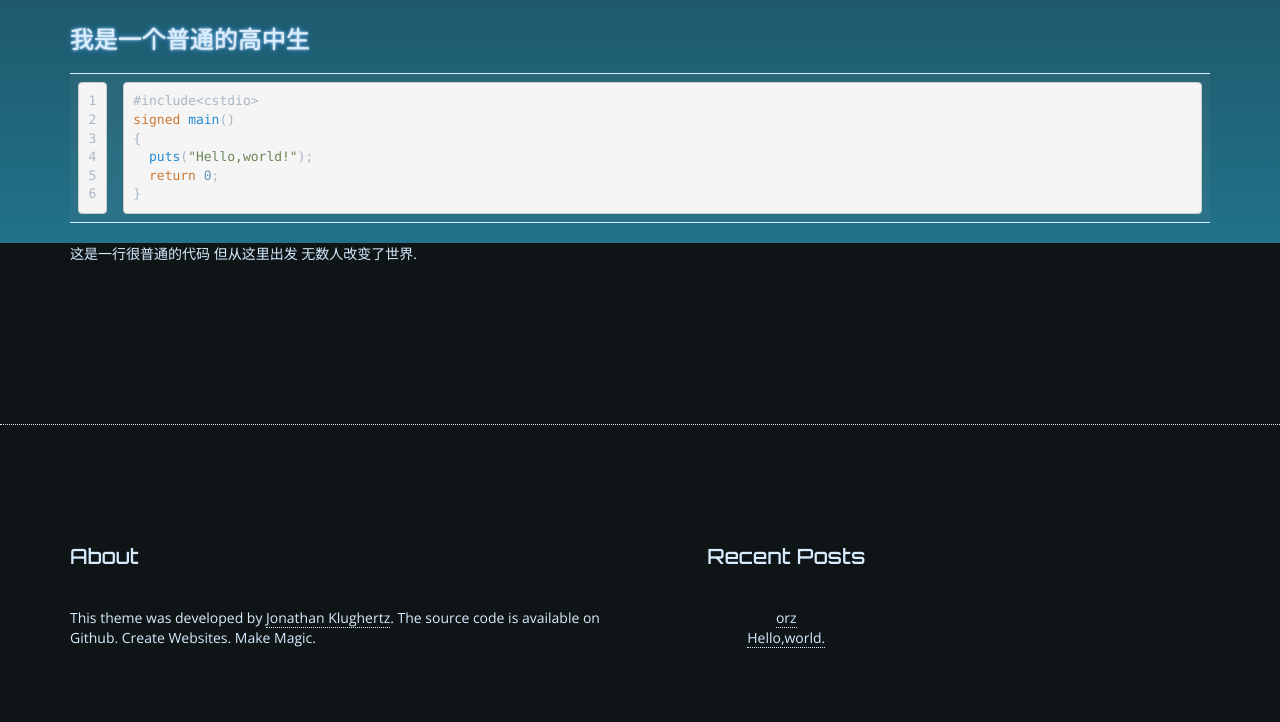
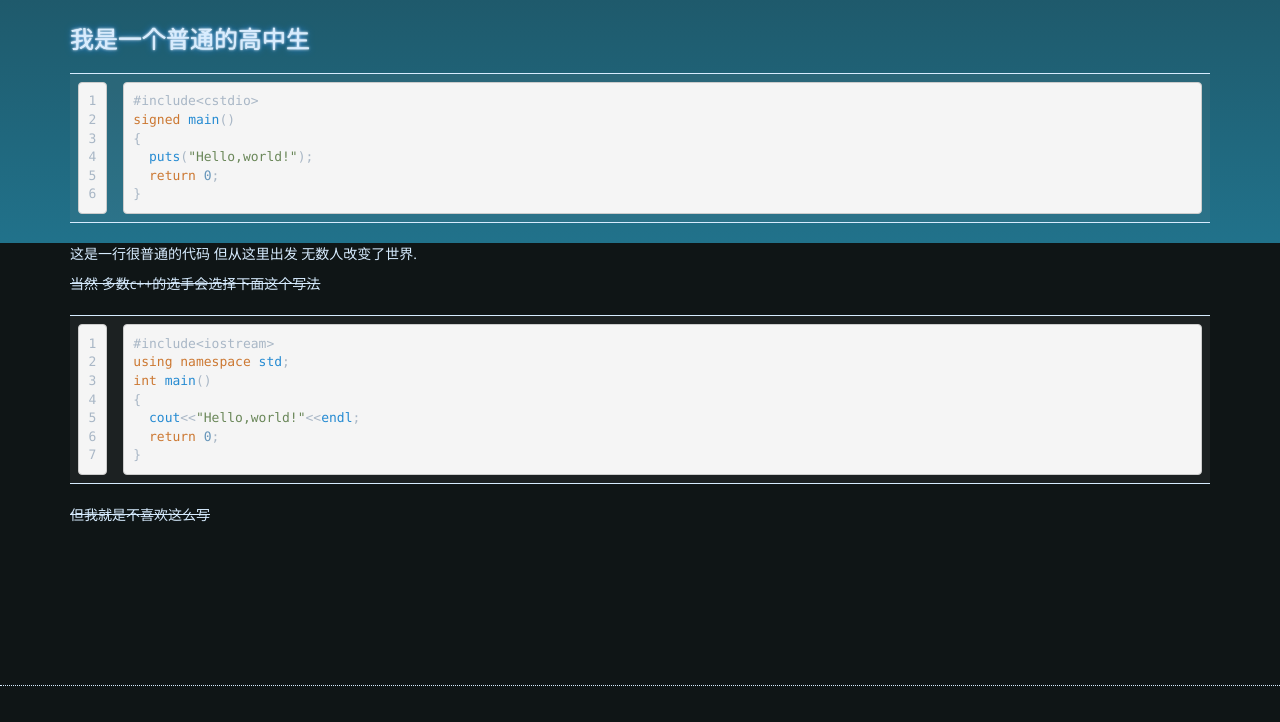
Before and after one commit to Spade-Fox/Spade-Fox.github.io, a plain HTML site: page 2018/01/16/hello world/index.html in a window 1280 px wide. Shown: the part 557-1279 px from the top of the page. Drawn offline with nearby package versions, Linux system fonts and the light colour scheme.

Commit message:
Site updated: 2018-01-16 17:28:14

```diff
--- a/2018/01/16/hello world/index.html
+++ b/2018/01/16/hello world/index.html
@@ -169,6 +169,8 @@
         <!-- Post Content -->
         <h2 id="你好"><a href="#你好" class="headerlink" title="你好"></a>你好</h2><h3 id="我是一个普通的高中生"><a href="#我是一个普通的高中生" class="headerlink" title="我是一个普通的高中生"></a>我是一个普通的高中生</h3><figure class="highlight cpp"><table><tr><td class="gutter"><pre><span class="line">1</span><br><span class="line">2</span><br><span class="line">3</span><br><span class="line">4</span><br><span class="line">5</span><br><span class="line">6</span><br></pre></td><td class="code"><pre><span class="line"><span class="meta">#<span class="meta-keyword">include</span><span class="meta-string">&lt;cstdio&gt;</span></span></span><br><span class="line"><span class="function"><span class="keyword">signed</span> <span class="title">main</span><span class="params">()</span></span></span><br><span class="line"><span class="function"></span>&#123;</span><br><span class="line">  <span class="built_in">puts</span>(<span class="string">"Hello,world!"</span>);</span><br><span class="line">  <span class="keyword">return</span> <span class="number">0</span>;</span><br><span class="line">&#125;</span><br></pre></td></tr></table></figure>
 <p>这是一行很普通的代码 但从这里出发 无数人改变了世界.</p>
+<p><del>当然 多数c++的选手会选择下面这个写法</del><br><figure class="highlight cpp"><table><tr><td class="gutter"><pre><span class="line">1</span><br><span class="line">2</span><br><span class="line">3</span><br><span class="line">4</span><br><span class="line">5</span><br><span class="line">6</span><br><span class="line">7</span><br></pre></td><td class="code"><pre><span class="line"><span class="meta">#<span class="meta-keyword">include</span><span class="meta-string">&lt;iostream&gt;</span></span></span><br><span class="line"><span class="keyword">using</span> <span class="keyword">namespace</span> <span class="built_in">std</span>;</span><br><span class="line"><span class="function"><span class="keyword">int</span> <span class="title">main</span><span class="params">()</span></span></span><br><span class="line"><span class="function"></span>&#123;</span><br><span class="line">  <span class="built_in">cout</span>&lt;&lt;<span class="string">"Hello,world!"</span>&lt;&lt;<span class="built_in">endl</span>;</span><br><span class="line">  <span class="keyword">return</span> <span class="number">0</span>;</span><br><span class="line">&#125;</span><br></pre></td></tr></table></figure></p>
+<p><del>但我就是不喜欢这么写</del></p>
 
     </div>
 
```
Also changed, not shown: index.html (+2 -0 lines).
